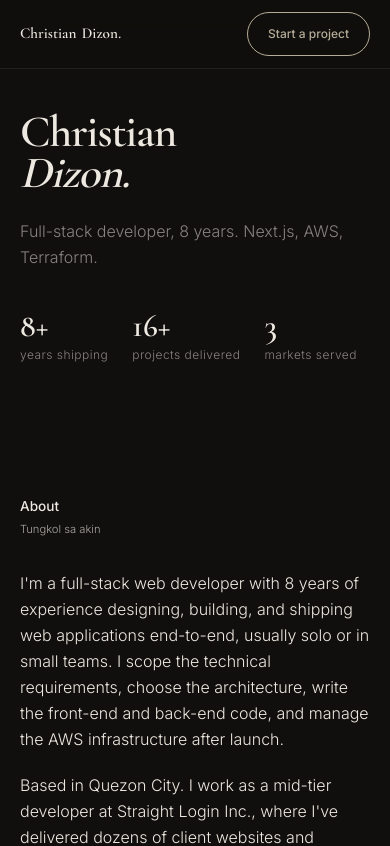
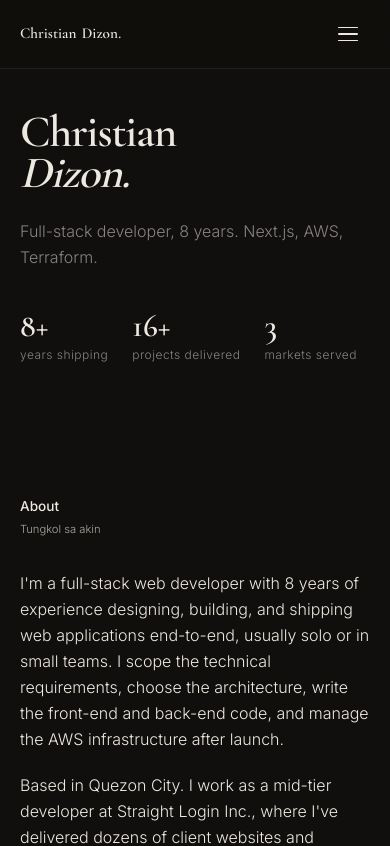
Before and after one commit to fluke06/portfolio, a Next.js app: page /about in a window 390 px wide. Shown: the top 846 px of the page. Built offline with nearby package versions, Linux system fonts and the light colour scheme.

Commit message:
Fix mobile layout: hamburger nav, hero bio, footer grid, filter contrast

```diff
--- a/app/works/works-client.tsx
+++ b/app/works/works-client.tsx
@@ -57,7 +57,7 @@ export function WorksClient() {
               onClick={() => setFilter(f.id)}
               className={`font-inter font-medium text-sm rounded-full px-4 sm:px-5 py-2 transition-all duration-200 ${
                 filter === f.id
-                  ? 'bg-[#EDE8E0] text-white'
+                  ? 'bg-[#EDE8E0] text-[#100F0D]'
                   : 'text-[#888280] hover:text-[#EDE8E0] border border-[#EDE8E0]/20 hover:border-[#EDE8E0]/40'
               }`}
             >
--- a/components/footer-section.tsx
+++ b/components/footer-section.tsx
@@ -35,9 +35,9 @@ export function FooterSection() {
     >
       {/* ── Columns ── */}
       <div className="px-5 sm:px-8 md:px-10 pt-16 pb-12">
-        <div className="max-w-7xl mx-auto grid grid-cols-2 sm:grid-cols-3 gap-10 sm:gap-6">
-          {COLS.map(col => (
-            <div key={col.head}>
+        <div className="max-w-7xl mx-auto grid grid-cols-2 sm:grid-cols-3 gap-8 sm:gap-6">
+          {COLS.map((col, i) => (
+            <div key={col.head} className={i === 0 ? 'col-span-2 sm:col-span-1' : ''}>
               {/* Column header */}
               <p
                 className="font-inter text-[#888280] mb-5 pb-3"
--- a/components/hero-section.tsx
+++ b/components/hero-section.tsx
@@ -142,6 +142,29 @@ export function HeroSection({ introDone }: { introDone: boolean }) {
         </m.div>
       </div>
 
+      {/* ── Bio text — mobile, below moon ── */}
+      <m.div
+        className="absolute left-6 right-6 sm:hidden"
+        style={{ bottom: 'calc(10vw + 5.5rem)', zIndex: 10 }}
+        initial={{ opacity: 0, y: 14 }}
+        animate={show ? { opacity: 1, y: 0 } : { opacity: 0, y: 14 }}
+        transition={{ duration: 0.78, delay: 0.48, ease: expo }}
+      >
+        <p
+          className="font-inter font-light text-[#EDE8E0] leading-relaxed mb-2"
+          style={{ fontSize: 'clamp(0.88rem, 3.5vw, 1rem)' }}
+        >
+          Full-stack developer, 8 years.
+          <br />I build web apps end-to-end.
+        </p>
+        <p
+          className="font-inter font-light text-[#888280]"
+          style={{ fontSize: 'clamp(0.75rem, 3vw, 0.875rem)', letterSpacing: '0.05em' }}
+        >
+          Next.js · AWS · Terraform
+        </p>
+      </m.div>
+
       {/* ── Bio text — right side, desktop only ── */}
       <m.div
         className="absolute hidden sm:block"
--- a/components/sticky-nav.tsx
+++ b/components/sticky-nav.tsx
@@ -1,29 +1,30 @@
 'use client';
-import { useRef, useEffect } from 'react';
+import { useRef, useEffect, useState } from 'react';
 import { useReducedMotion } from 'framer-motion';
 import Link from 'next/link';
 import { usePathname } from 'next/navigation';
 
 const NAV_LINKS = [
-  { label: 'About',   hash: '/about' },
-  { label: 'Works',   hash: '/works' },
-  { label: 'Contact', hash: '/contact' },
+  { label: 'About',   href: '/about' },
+  { label: 'Works',   href: '/works' },
+  { label: 'Contact', href: '/contact' },
 ];
 
 export function StickyNav({ alwaysVisible = false }: { alwaysVisible?: boolean }) {
-  const navRef = useRef<HTMLElement>(null);
-  const rafRef = useRef<number>(0);
+  const wrapRef = useRef<HTMLDivElement>(null);
+  const rafRef  = useRef<number>(0);
   const reduced = useReducedMotion();
   const pathname = usePathname();
+  const [open, setOpen] = useState(false);
 
   useEffect(() => {
-    const nav = navRef.current;
-    if (!nav) return;
+    const el = wrapRef.current;
+    if (!el) return;
 
     if (alwaysVisible) {
-      nav.style.opacity = '1';
-      nav.style.pointerEvents = 'auto';
-      if (!reduced) nav.style.transform = 'translateY(0)';
+      el.style.opacity = '1';
+      el.style.pointerEvents = 'auto';
+      if (!reduced) el.style.transform = 'translateY(0)';
       return;
     }
 
@@ -32,10 +33,11 @@ export function StickyNav({ alwaysVisible = false }: { alwaysVisible?: boolean }
     const update = () => {
       scheduled = false;
       const visible = window.scrollY > window.innerHeight * 0.7;
-      nav.style.opacity = visible ? '1' : '0';
-      nav.style.pointerEvents = visible ? 'auto' : 'none';
+      el.style.opacity = visible ? '1' : '0';
+      el.style.pointerEvents = visible ? 'auto' : 'none';
+      if (!visible) setOpen(false);
       if (!reduced) {
-        nav.style.transform = visible ? 'translateY(0)' : 'translateY(-10px)';
+        el.style.transform = visible ? 'translateY(0)' : 'translateY(-10px)';
       }
     };
 
@@ -53,19 +55,29 @@ export function StickyNav({ alwaysVisible = false }: { alwaysVisible?: boolean }
     };
   }, [reduced, alwaysVisible]);
 
+  useEffect(() => { setOpen(false); }, [pathname]);
+
+  const bg     = 'rgba(16, 15, 13, 0.92)';
+  const border = '1px solid rgba(237, 232, 224, 0.08)';
+
   return (
-    <nav
-      ref={navRef}
-      aria-label="Sticky navigation"
-      className="fixed top-0 left-0 right-0 z-50 flex items-center justify-between px-5 sm:px-8 md:px-10 py-3 sm:py-4"
+    <div
+      ref={wrapRef}
+      className="fixed top-0 left-0 right-0 z-50"
       style={{
-        background: 'rgba(16, 15, 13, 0.92)',
-        backdropFilter: 'blur(16px)',
-        WebkitBackdropFilter: 'blur(16px)',
-        borderBottom: '1px solid rgba(237, 232, 224, 0.08)',
         opacity: alwaysVisible ? 1 : 0,
         pointerEvents: alwaysVisible ? 'auto' : 'none',
         transition: reduced ? 'none' : 'opacity 0.3s ease, transform 0.3s ease',
+      }}
+    >
+      {/* ── Bar ── */}
+      <div
+        className="flex items-center justify-between px-5 sm:px-8 md:px-10 py-3 sm:py-4"
+        style={{
+          background: bg,
+          backdropFilter: 'blur(16px)',
+          WebkitBackdropFilter: 'blur(16px)',
+          borderBottom: border,
         }}
       >
         <Link
@@ -73,32 +85,103 @@ export function StickyNav({ alwaysVisible = false }: { alwaysVisible?: boolean }
           className="font-fraunces font-black text-[#EDE8E0] leading-none flex-shrink-0 hover:opacity-70 transition-opacity duration-200"
           style={{ fontSize: 'clamp(0.95rem, 1.8vw, 1.2rem)', wordSpacing: '0.12em' }}
         >
-        Christian Dizon<em className="italic text-[#EDE8E0]">.</em>
+          Christian Dizon<em className="italic">.</em>
         </Link>
 
+        {/* Desktop nav links */}
         <div className="hidden sm:flex items-center gap-5 md:gap-8">
-        {NAV_LINKS.map((link) => (
-          <a
+          {NAV_LINKS.map(link => (
+            <Link
               key={link.label}
-            href={link.hash}
+              href={link.href}
               className="font-inter font-medium hover:text-[#EDE8E0] transition-colors duration-200 text-sm"
               style={{ color: '#b4ac97' }}
             >
               {link.label}
-          </a>
+            </Link>
           ))}
         </div>
 
-      <a
+        <div className="flex items-center gap-3">
+          {/* Desktop CTA */}
+          <Link
             href="/contact"
-        className="rounded-full font-inter font-medium text-xs flex-shrink-0 inline-flex items-center min-h-[44px] px-5 transition-colors duration-200 hover:bg-[#b4ac97] hover:text-[#100F0D]"
+            className="hidden sm:inline-flex rounded-full font-inter font-medium text-xs items-center min-h-[44px] px-5 transition-colors duration-200 hover:bg-[#b4ac97] hover:text-[#100F0D]"
+            style={{ color: '#b4ac97', border: '1px solid #b4ac97' }}
+          >
+            Start a project
+          </Link>
+
+          {/* Hamburger — mobile only */}
+          <button
+            type="button"
+            className="sm:hidden flex flex-col justify-center items-center w-11 h-11 gap-[5px] flex-shrink-0"
+            aria-label={open ? 'Close menu' : 'Open menu'}
+            aria-expanded={open}
+            onClick={() => setOpen(v => !v)}
+          >
+            <span
+              className="block w-5 bg-[#EDE8E0] rounded-full"
               style={{
-          color:  '#b4ac97',
-          border: '1px solid #b4ac97',
+                height: '1.5px',
+                transition: reduced ? 'none' : 'transform 0.2s ease',
+                transform: open ? 'translateY(6.5px) rotate(45deg)' : 'none',
+              }}
+            />
+            <span
+              className="block w-5 bg-[#EDE8E0] rounded-full"
+              style={{
+                height: '1.5px',
+                transition: reduced ? 'none' : 'opacity 0.15s ease',
+                opacity: open ? 0 : 1,
+              }}
+            />
+            <span
+              className="block w-5 bg-[#EDE8E0] rounded-full"
+              style={{
+                height: '1.5px',
+                transition: reduced ? 'none' : 'transform 0.2s ease',
+                transform: open ? 'translateY(-6.5px) rotate(-45deg)' : 'none',
+              }}
+            />
+          </button>
+        </div>
+      </div>
+
+      {/* ── Mobile dropdown ── */}
+      <div
+        className="sm:hidden overflow-hidden"
+        style={{
+          background: bg,
+          backdropFilter: 'blur(16px)',
+          WebkitBackdropFilter: 'blur(16px)',
+          borderBottom: open ? border : 'none',
+          maxHeight: open ? '240px' : '0',
+          transition: reduced ? 'none' : 'max-height 0.28s ease',
         }}
       >
+        <div className="px-5 pt-1 pb-5 flex flex-col">
+          {NAV_LINKS.map(link => (
+            <Link
+              key={link.label}
+              href={link.href}
+              onClick={() => setOpen(false)}
+              className="font-inter font-medium text-[#b4ac97] hover:text-[#EDE8E0] transition-colors duration-200 py-3.5 text-[15px]"
+              style={{ borderBottom: '1px solid rgba(237,232,224,0.06)' }}
+            >
+              {link.label}
+            </Link>
+          ))}
+          <Link
+            href="/contact"
+            onClick={() => setOpen(false)}
+            className="mt-4 inline-flex justify-center items-center rounded-full font-inter font-medium text-sm min-h-[44px] px-5 transition-colors duration-200 hover:bg-[#b4ac97] hover:text-[#100F0D]"
+            style={{ color: '#b4ac97', border: '1px solid #b4ac97' }}
+          >
             Start a project
-      </a>
-    </nav>
+          </Link>
+        </div>
+      </div>
+    </div>
   );
 }
```
Lines whose indentation alone changed are shown as unchanged.
